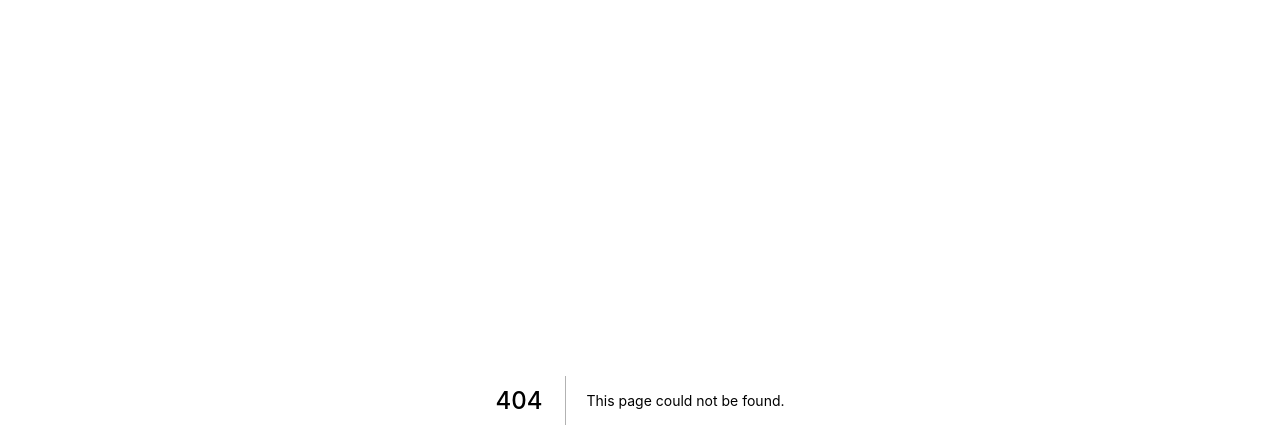
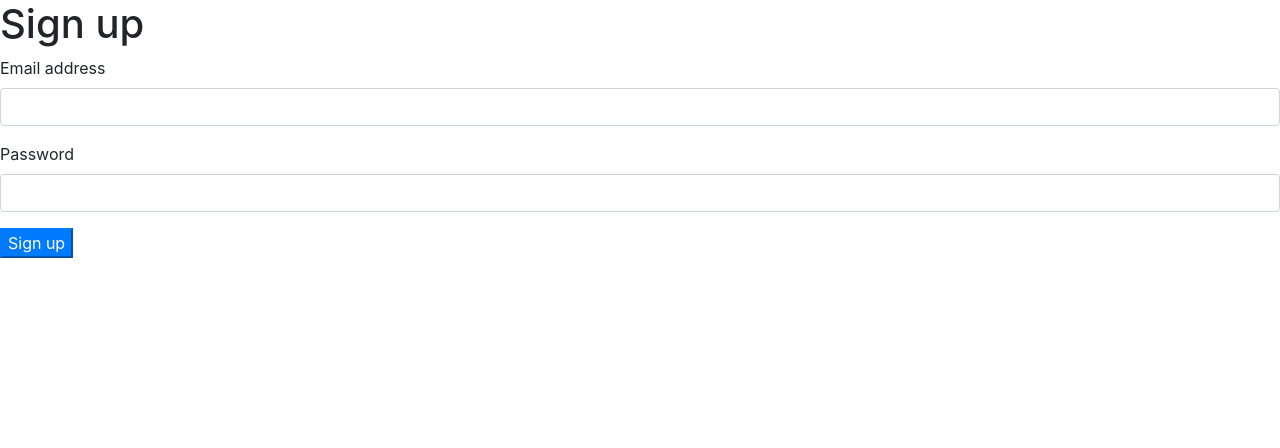
Before and after one commit to conor47/Ticketing, a Next.js app in the folder client/: page /auth/signup in a window 1280 px wide. Before the commit this address had no page. Shown: the top 448 px of the page. Built offline with nearby package versions, Linux system fonts and the light colour scheme.

Commit message:
Added basic signup form

```diff
--- /dev/null
+++ b/client/pages/auth/signup.js
@@ -0,0 +1,20 @@
+import React from 'react';
+
+const Signup = () => {
+  return (
+    <form>
+      <h1>Sign up</h1>
+      <div className="form-group">
+        <label>Email address</label>
+        <input type="text" className="form-control" />
+      </div>
+      <div className="form-group">
+        <label>Password</label>
+        <input type="passowrd" className="form-control" />
+      </div>
+      <button className="btn-primary">Sign up</button>
+    </form>
+  );
+};
+
+export default Signup;
--- a/client/pages/index.js
+++ b/client/pages/index.js
@@ -1,7 +1,7 @@
 import React from 'react';
 
-const app = () => {
-  return <h1>Langing page</h1>;
+const App = () => {
+  return <h1>Landing page</h1>;
 };
 
-export default app;
+export default App;
```
